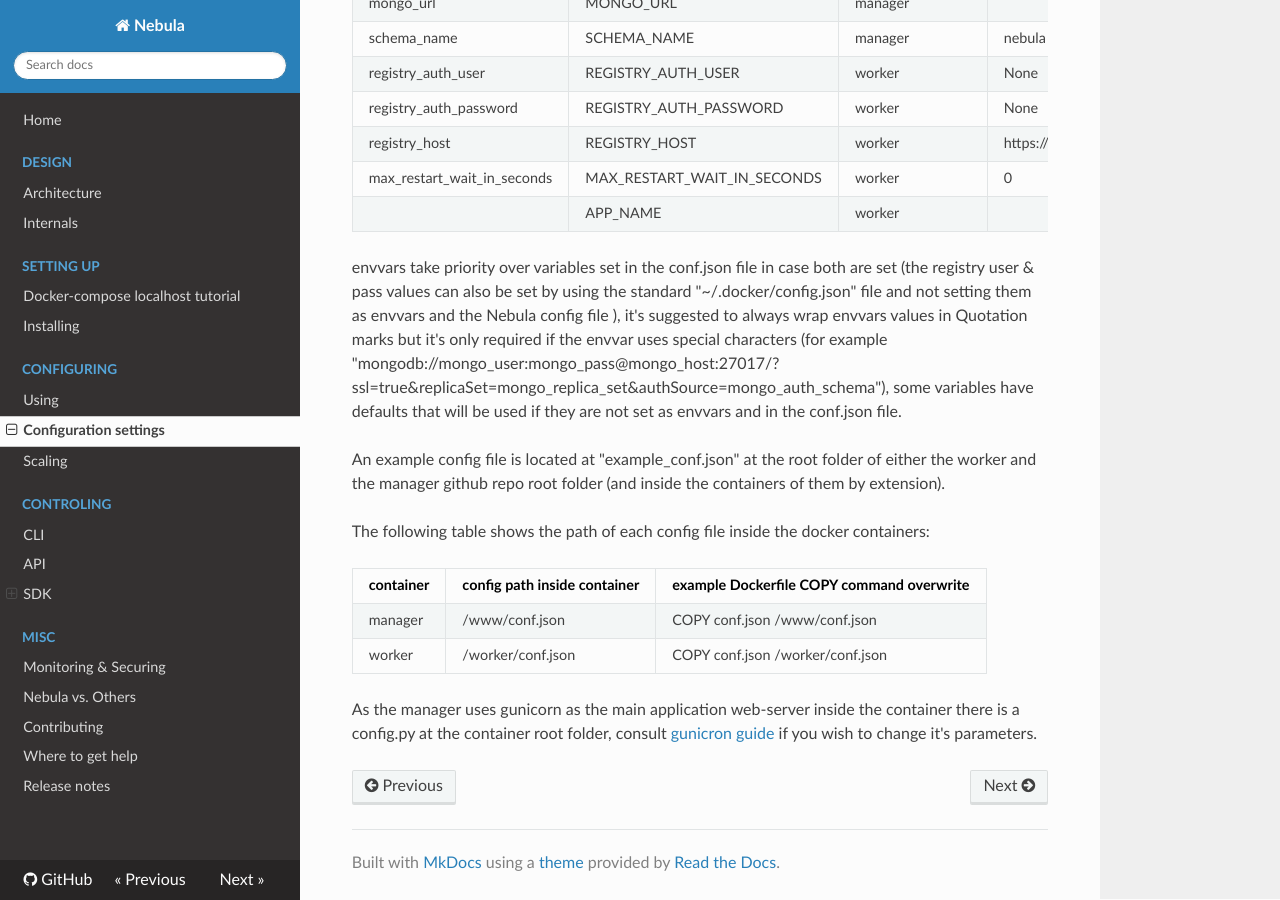
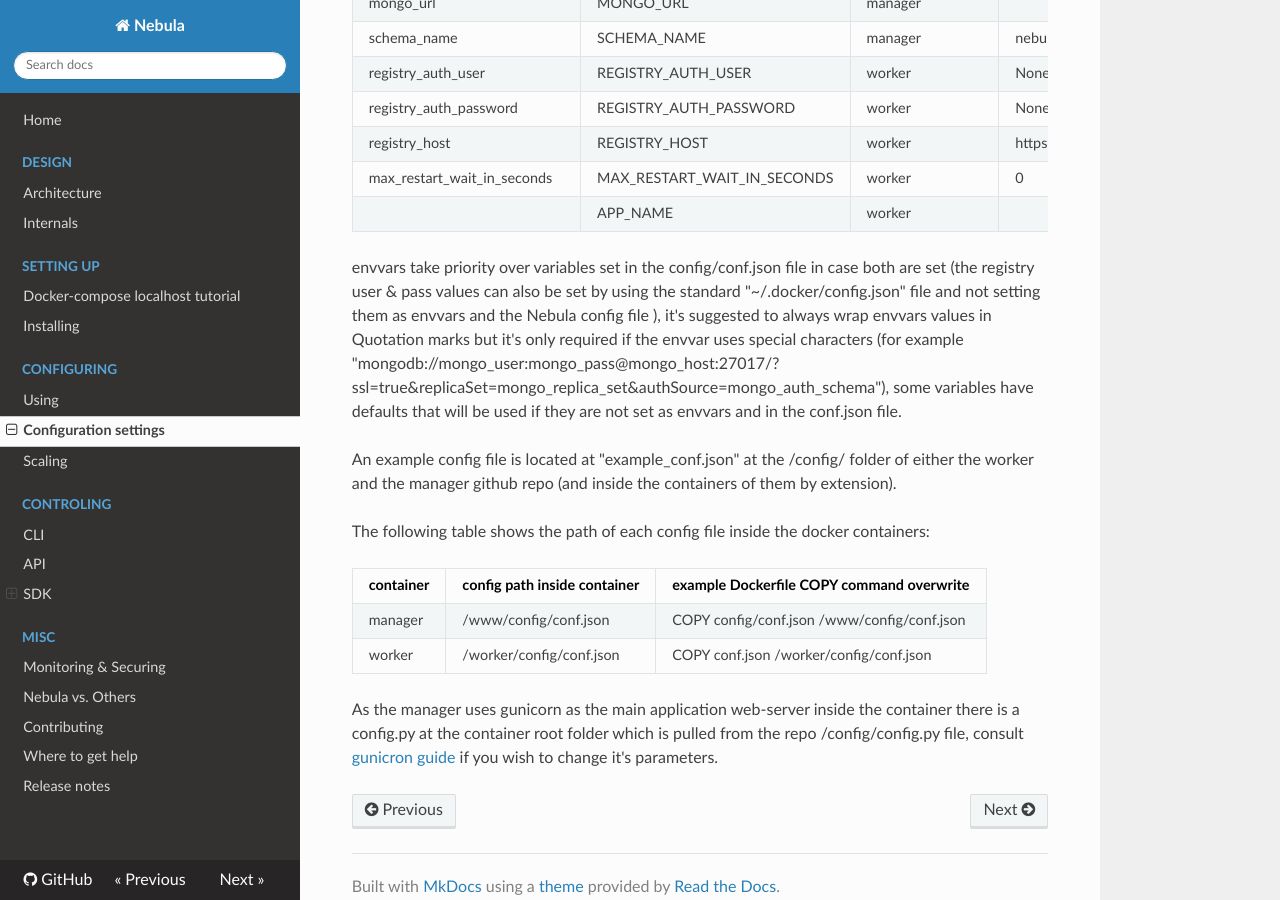
Before and after one commit to nebula-orchestrator/docs, an MkDocs documentation site: the page built from docs/config.md, in a window 1280 px wide and 900 px high, scrolled down 1105 px. Built offline with MkDocs 1.6.1, drawn with Linux system fonts in a browser that asks for light colours; nearby versions of some CDN libraries; old or Windows-style settings are respelled for this version of MkDocs; some of the changed text lies outside the part shown.

Commit message:
moved the config files

```diff
--- a/docs/config.md
+++ b/docs/config.md
@@ -19,7 +19,7 @@
 
 The following table shows the config variables used to set nebula:
 
-| conf.json variable name     | envvar variable name        | used in                     | default value | example value                                                                                                        | type   | description                                                                                                                                                                                                                          | required |
+| config/conf.json variable name     | envvar variable name        | used in                     | default value | example value                                                                                                        | type   | description                                                                                                                                                                                                                          | required |
 |-----------------------------|-----------------------------|-----------------------------|---------------|----------------------------------------------------------------------------------------------------------------------|--------|--------------------------------------------------------------------------------------------------------------------------------------------------------------------------------------------------------------------------------------|----------|
 | basic_auth_user             | BASIC_AUTH_USER             | manager                 |               | admin                                                                                                                | string | the basic auth user used to secure the api-manger - unless you set basic_auth_enabled=false you must configure it                                                                                                                    | no       |
 | basic_auth_password         | BASIC_AUTH_PASSWORD         | manager                 |               | P@ssw0rd                                                                                                             | string | the basic auth password used to secure the api-manger - unless you set basic_auth_enabled=false you must configure it                                                                                                                | no       |
@@ -39,15 +39,15 @@
 | max_restart_wait_in_seconds | MAX_RESTART_WAIT_IN_SECONDS | worker              | 0             | 5                                                                                                                     | int    | maximum time each worker server will wait before reloading the containers in case of restart\update (minimum time hard coded to 0 and each worker server will randomly choose between the that range to spread load on rabbit\mongo) | yes      |
 |                             | APP_NAME                    | worker              |               | example-app,example-app-logging,example-app-load-balancer,yet-another-example                                         | string | envvar only, used to set what apps run on said workers, format is a comma separated list of nebula app names                                                                                                                         | yes      |
 
-envvars take priority over variables set in the conf.json file in case both are set (the registry user & pass values can also be set by using the standard "~/.docker/config.json" file and not setting them as envvars and the Nebula config file ), it's suggested to always wrap envvars values in Quotation marks but it's only required if the envvar uses special characters (for example "mongodb://mongo_user:mongo_pass@mongo_host:27017/?ssl=true&replicaSet=mongo_replica_set&authSource=mongo_auth_schema"), some variables have defaults that will be used if they are not set as envvars and in the conf.json file.
+envvars take priority over variables set in the config/conf.json file in case both are set (the registry user & pass values can also be set by using the standard "~/.docker/config.json" file and not setting them as envvars and the Nebula config file ), it's suggested to always wrap envvars values in Quotation marks but it's only required if the envvar uses special characters (for example "mongodb://mongo_user:mongo_pass@mongo_host:27017/?ssl=true&replicaSet=mongo_replica_set&authSource=mongo_auth_schema"), some variables have defaults that will be used if they are not set as envvars and in the conf.json file.
 
-An example config file is located at "example_conf.json" at the root folder of either the worker and the manager github repo root folder (and inside the containers of them by extension).
+An example config file is located at "example_conf.json" at the /config/ folder of either the worker and the manager github repo (and inside the containers of them by extension).
 
 The following table shows the path of each config file inside the docker containers:
 
 | container      | config path inside container | example Dockerfile COPY command overwrite |
 |----------------|------------------------------|-------------------------------------------|
-| manager    | /www/conf.json               | COPY conf.json /www/conf.json             |
-| worker | /worker/conf.json    | COPY conf.json /worker/conf.json  |
+| manager    | /www/config/conf.json               | COPY config/conf.json /www/config/conf.json             |
+| worker | /worker/config/conf.json    | COPY conf.json /worker/config/conf.json  |
 
-As the manager uses gunicorn as the main application web-server inside the container there is a config.py at the container root folder, consult [gunicron guide](http://docs.gunicorn.org/en/stable/index.html) if you wish to change it's parameters.
+As the manager uses gunicorn as the main application web-server inside the container there is a config.py at the container root folder which is pulled from the repo /config/config.py file, consult [gunicron guide](http://docs.gunicorn.org/en/stable/index.html) if you wish to change it's parameters.
```
Also changed, not shown: docs/use.md (+1 -1 lines).
